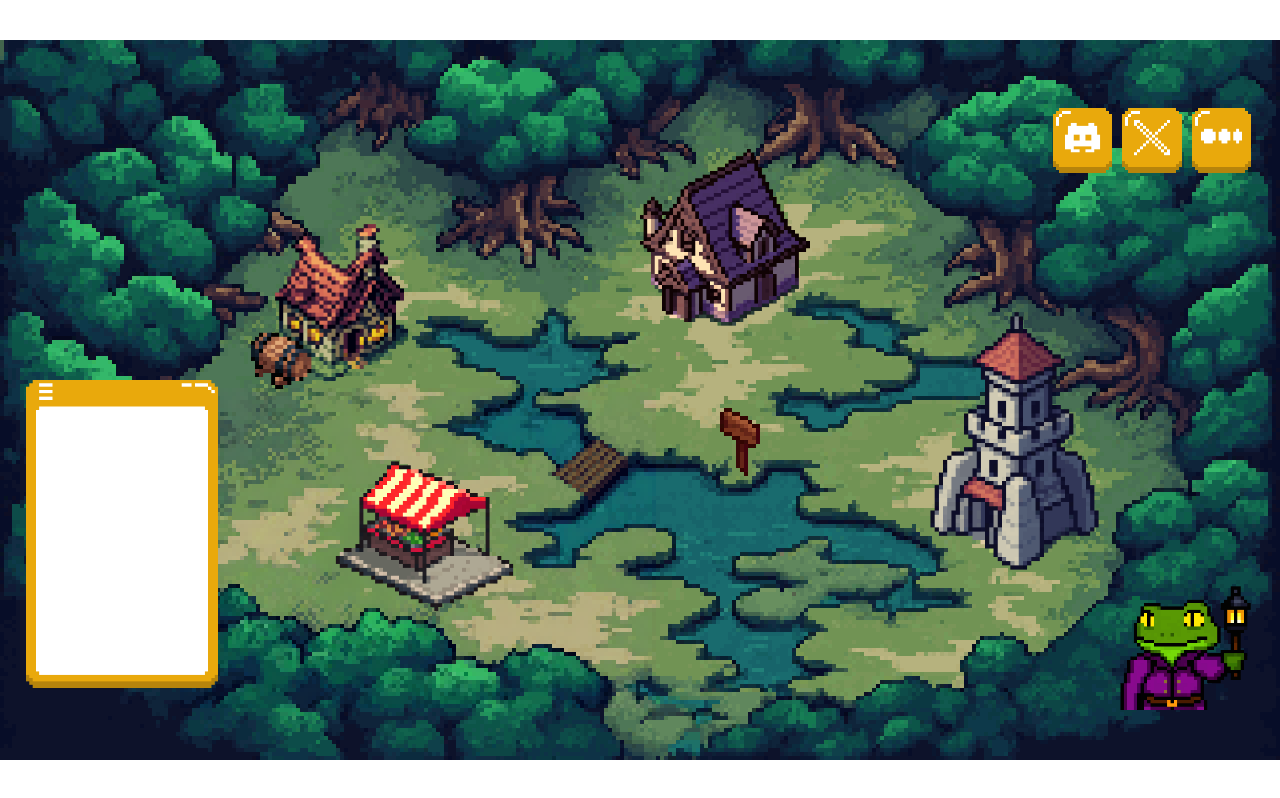
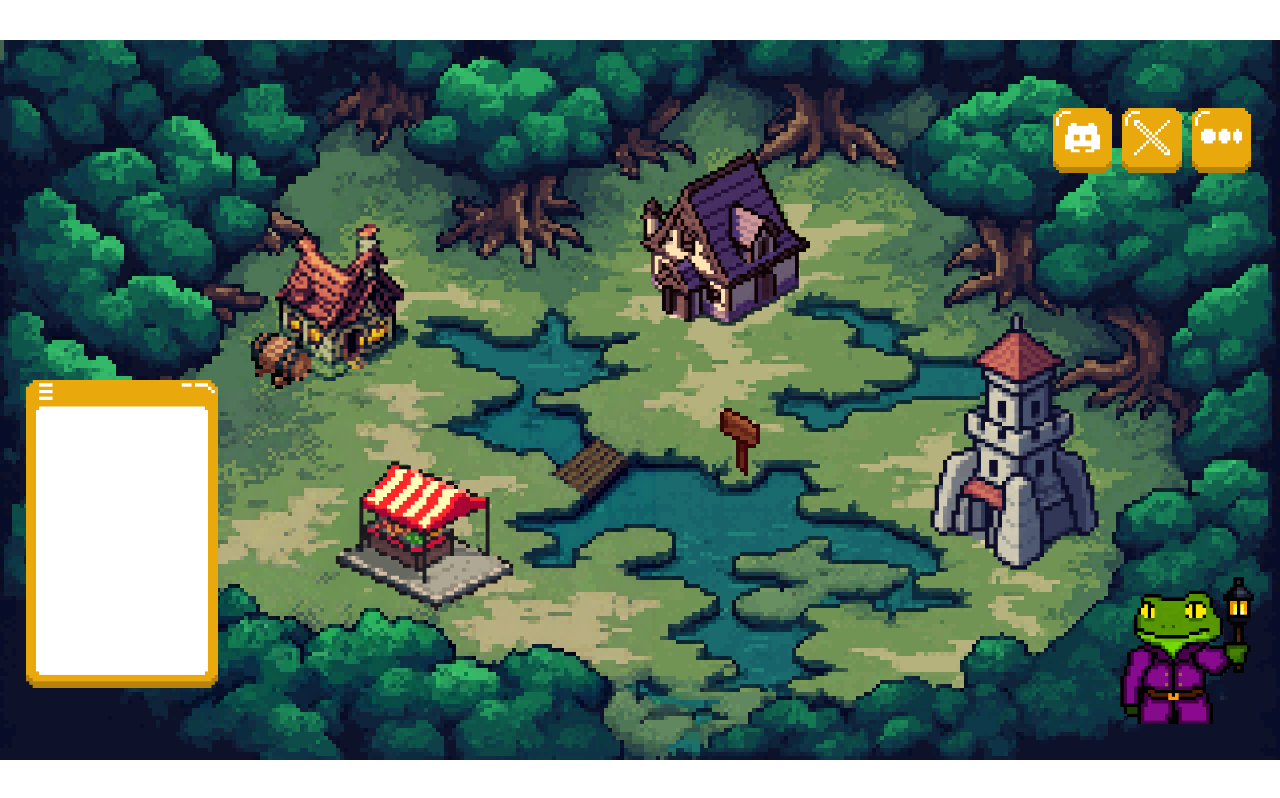
Before and after one commit to tkartsan/frogs-first, a React (Vite) app: page / in a window 1280 px wide. Built offline with nearby package versions, Linux system fonts and the light colour scheme.

Commit message:
add better picture for frog hover on main screen

```diff
--- a/src/App.css
+++ b/src/App.css
@@ -120,7 +120,7 @@
 /* Frog container styles */
 .frog-container {
   position: absolute;
-  bottom: 7%;
+  bottom: 5%;
   right: 2%;
   width: 30%;
   height: auto;
```
Also changed, not shown: src/assets/additional-assets/frog.png, src/assets/additional-assets/frog_h.png.
